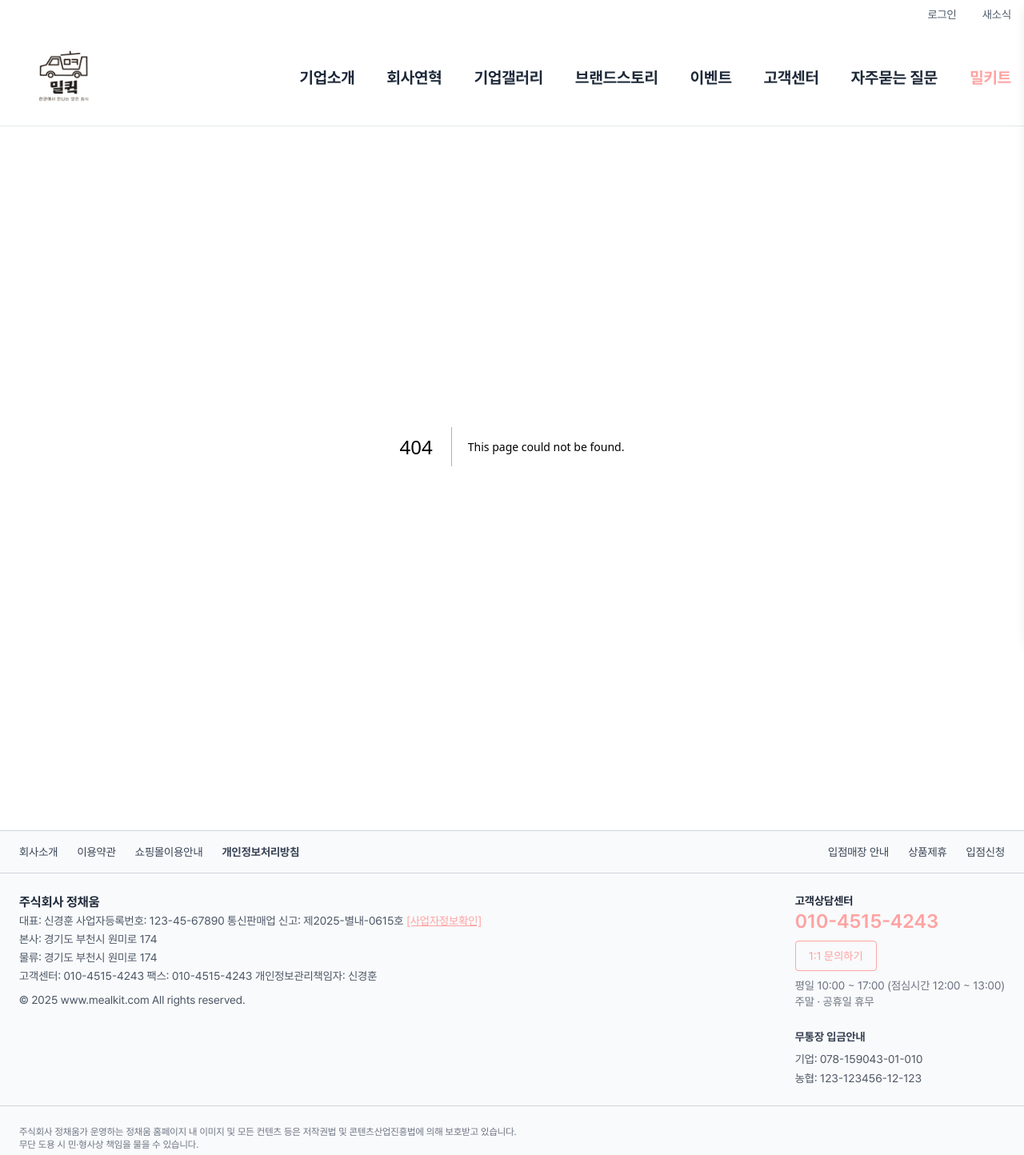
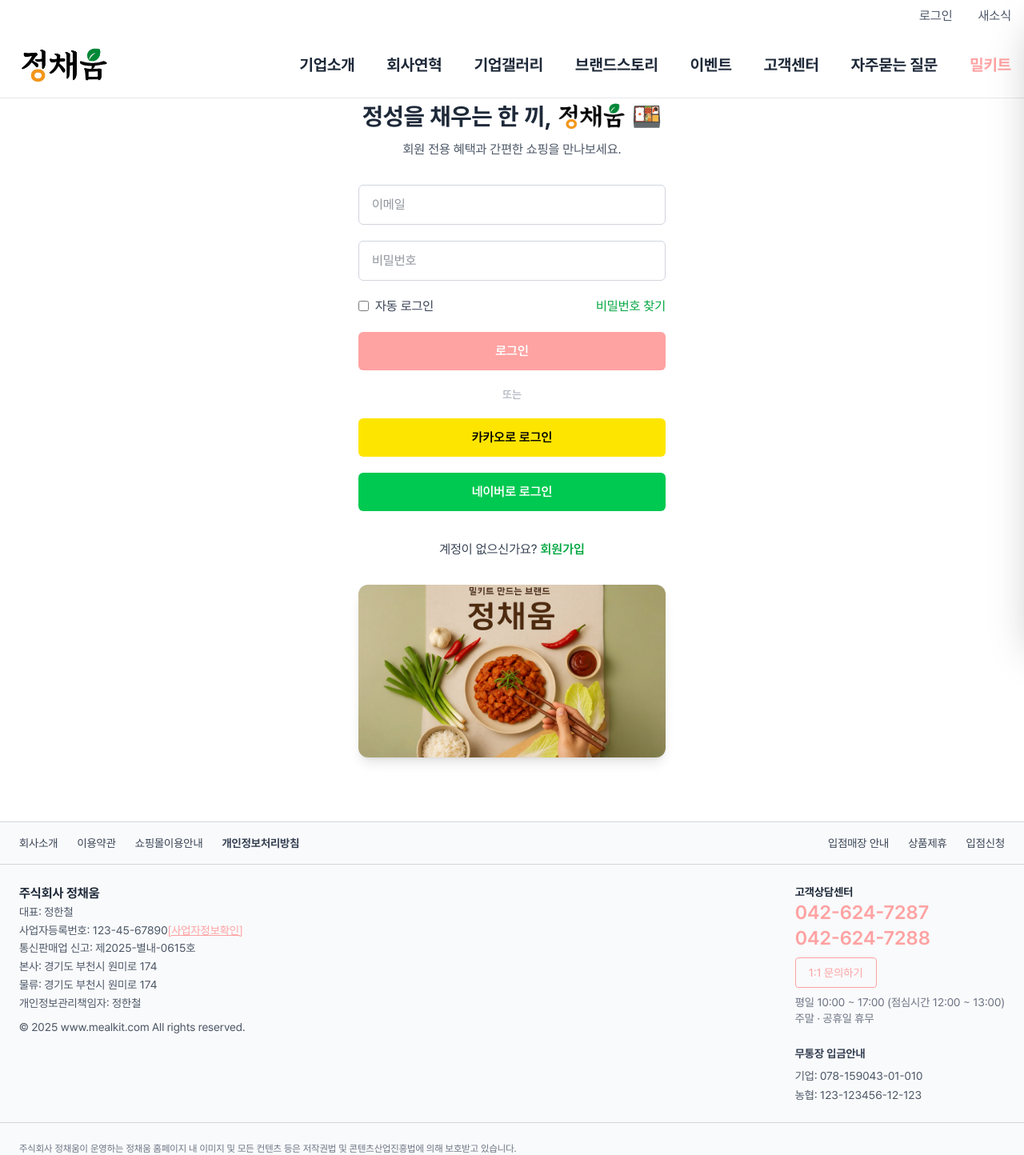
Before and after one commit to ogto/mealk, a Next.js app: page /login in a window 1280 px wide. Before the commit this address had no page. Shown: the top 1444 px of the page at 80% size. Built offline with nearby package versions, Linux system fonts and the light colour scheme.

Commit message:
[feature] login page

```diff
--- a/src/app/globals.css
+++ b/src/app/globals.css
@@ -103,6 +103,7 @@
   @apply bg-white;
   overflow-x: hidden;
   width: 100%;
+  scroll-behavior: smooth;
 }
 
 @media (prefers-color-scheme: dark) {
--- /dev/null
+++ b/src/app/login/page.tsx
@@ -0,0 +1,75 @@
+'use client'
+
+import Image from 'next/image';
+
+export default function LoginPage() {
+  return (
+    <div className="min-h-screen bg-white flex flex-col items-center justify-center px-4">
+      {/* 타이틀 */}
+      <h1 className="text-3xl font-bold text-gray-800 mb-2 flex items-center justify-center">
+        정성을 채우는 한 끼,
+        <Image
+          src="/logo/logo2.png"
+          alt="정채움 로고"
+          width={100}
+          height={32}
+        />
+        🍱
+      </h1>
+      <p className="text-base text-gray-600 mb-8">회원 전용 혜택과 간편한 쇼핑을 만나보세요.</p>
+
+      {/* 로그인 폼 */}
+      <form className="w-full max-w-sm space-y-5">
+        <input
+          type="email"
+          placeholder="이메일"
+          className="w-full border border-gray-300 rounded-md px-4 py-3 text-base text-gray-800 focus:outline-none focus:ring-2 focus:ring-red-300"
+        />
+        <input
+          type="password"
+          placeholder="비밀번호"
+          className="w-full border border-gray-300 rounded-md px-4 py-3 text-base text-gray-800 focus:outline-none focus:ring-2 focus:ring-red-300"
+        />
+        <div className="flex items-center justify-between text-base text-gray-700">
+          <label className="flex items-center">
+            <input type="checkbox" className="mr-2" />
+            자동 로그인
+          </label>
+          <a href="#" className="text-green-600 hover:underline">비밀번호 찾기</a>
+        </div>
+        <button
+          type="submit"
+          className="w-full bg-red-300 text-white py-3 text-base rounded-md font-semibold hover:bg-red-400 cursor-pointer"
+        >
+          로그인
+        </button>
+
+        {/* 소셜 로그인 구분선 */}
+        <div className="text-center text-sm text-gray-400">또는</div>
+
+        {/* 소셜 로그인 버튼 */}
+        <button className="w-full py-3 rounded-md text-base text-black bg-[#FEE500] font-semibold cursor-pointer">
+          카카오로 로그인
+        </button>
+        <button className="w-full py-3 rounded-md text-base text-white bg-green-500 font-semibold cursor-pointer">
+          네이버로 로그인
+        </button>
+
+        {/* 회원가입 링크 */}
+        <div className="text-center text-base mt-4 text-gray-700">
+          계정이 없으신가요?{' '}
+          <a href="#" className="text-green-600 font-semibold hover:underline">회원가입</a>
+        </div>
+      </form>
+      <div className="mt-8 w-full max-w-sm rounded-xl overflow-hidden shadow-lg">
+        <Image
+          src="/images/sub_banner.png"
+          alt="정채움 소개"
+          width={600}
+          height={300}
+          className="w-full h-auto object-cover"
+        />
+      </div>
+    </div>
+  )
+}
--- a/src/components/Footer.tsx
+++ b/src/components/Footer.tsx
@@ -30,15 +30,18 @@
       <div className="md:hidden border-b py-4 px-6 space-y-4 border-gray-300">
         <AccordionSection title="회사 정보" open={openInfo} onToggle={() => setOpenInfo(!openInfo)}>
           <p><strong className="text-base text-gray-800">주식회사 정채움</strong></p>
-          <p>대표: 신경훈 사업자등록번호: 123-45-67890 통신판매업 신고: 제2025-별내-0615호</p>
+          <p>대표: 정한철</p>
+          <p>사업자등록번호: 123-45-67890</p>
+          <p>통신판매업 신고: 제2025-별내-0615호</p>
           <p>본사: 경기도 부천시 원미로 174</p>
           <p>물류: 경기도 부천시 원미로 174</p>
-          <p>고객센터: 010-4515-4243 팩스: 010-4515-4243</p>
+            <p>개인정보관리책임자: 정한철</p>
           <p className="mt-2">© 2025 www.mealkit.com All rights reserved.</p>
         </AccordionSection>
 
         <AccordionSection title="고객센터" open={openSupport} onToggle={() => setOpenSupport(!openSupport)}>
-          <h4 className="text-2xl font-semibold text-red-300">010-4515-4243</h4>
+          <h4 className="text-2xl font-semibold text-red-300">042-624-7287</h4>
+          <h4 className="text-2xl font-semibold text-red-300">042-624-7288</h4>
           <a href="#" className="inline-block mt-2 px-4 py-2 border border-red-300 text-red-300 rounded hover:bg-red-300 hover:text-white transition">
             1:1 문의하기
           </a>
@@ -58,17 +61,20 @@
         <div className="max-w-screen-xl mx-auto px-6 flex justify-between gap-10">
           <address className="not-italic text-sm leading-relaxed text-gray-600">
             <p><strong className="text-base text-gray-800">주식회사 정채움</strong></p>
-            <p>대표: 신경훈 사업자등록번호: 123-45-67890 통신판매업 신고: 제2025-별내-0615호 <a href="#" target="_blank" className="underline text-red-300">[사업자정보확인]</a></p>
+            <p>대표: 정한철</p>
+            <p>사업자등록번호: 123-45-67890<a href="#" target="_blank" className="underline text-red-300">[사업자정보확인]</a></p>
+            <p>통신판매업 신고: 제2025-별내-0615호</p>
             <p>본사: 경기도 부천시 원미로 174</p>
             <p>물류: 경기도 부천시 원미로 174</p>
-            <p>고객센터: 010-4515-4243 팩스: 010-4515-4243 개인정보관리책임자: 신경훈</p>
+            <p>개인정보관리책임자: 정한철</p>
             <p className="mt-2">© 2025 www.mealkit.com All rights reserved.</p>
           </address>
 
           <div className="flex flex-col gap-6 text-sm">
             <div>
               <h3 className="font-bold text-gray-800">고객상담센터</h3>
-              <h4 className="text-2xl font-semibold text-red-300">010-4515-4243</h4>
+              <h4 className="text-2xl font-semibold text-red-300">042-624-7287</h4>
+              <h4 className="text-2xl font-semibold text-red-300">042-624-7288</h4>
               <a href="#" className="inline-block mt-2 px-4 py-2 border border-red-300 text-red-300 rounded hover:bg-red-300 hover:text-white transition">
                 1:1 문의하기
               </a>
@@ -89,7 +95,7 @@
       <div className="py-6">
         <div className="max-w-screen-xl mx-auto px-6 flex flex-col gap-4 text-xs text-gray-500">
           <p>
-            주식회사 정채움가 운영하는 정채움 홈페이지 내 이미지 및 모든 컨텐츠 등은 저작권법 및 콘텐츠산업진흥법에 의해 보호받고 있습니다.<br />
+            주식회사 정채움이 운영하는 정채움 홈페이지 내 이미지 및 모든 컨텐츠 등은 저작권법 및 콘텐츠산업진흥법에 의해 보호받고 있습니다.<br />
             무단 도용 시 민·형사상 책임을 물을 수 있습니다.
           </p>
           <p>
--- a/src/components/Header.tsx
+++ b/src/components/Header.tsx
@@ -2,7 +2,9 @@
 
 import { useState, useEffect } from 'react';
 import Image from 'next/image';
+import Link from 'next/link';
 import { Menu, X } from 'lucide-react';
+import { useRef } from 'react';
 
 const navItems = [
   { label: '기업소개', href: '#' },
@@ -17,79 +19,122 @@
 
 export default function Header() {
   const [menuOpen, setMenuOpen] = useState(false);
+  const menuRef = useRef<HTMLDivElement>(null);
 
+  // 외부 클릭 감지
   useEffect(() => {
-    document.body.style.overflow = menuOpen ? 'hidden' : 'auto';
+    function handleClickOutside(e: MouseEvent) {
+      if (menuRef.current && !menuRef.current.contains(e.target as Node)) {
+        setMenuOpen(false);
+      }
+    }
+
+    function handleKeyDown(e: KeyboardEvent) {
+      if (e.key === 'Escape') {
+        setMenuOpen(false);
+      }
+    }
+
+    if (menuOpen) {
+      document.addEventListener('mousedown', handleClickOutside);
+      document.addEventListener('keydown', handleKeyDown);
+    }
+
     return () => {
-      document.body.style.overflow = 'auto';
+      document.removeEventListener('mousedown', handleClickOutside);
+      document.removeEventListener('keydown', handleKeyDown);
     };
   }, [menuOpen]);
 
   return (
-    <header className="border-b border-gray-200 bg-white text-gray-800 w-full text-sm">
-      {/* 상단 유틸 - 데스크탑만 */}
-      <div className="hidden md:flex w-full max-w-screen-xl mx-auto justify-end gap-8 py-2 px-4 text-gray-600 text-xm">
-        <a href="#">로그인</a>
-        <a href="#">새소식</a>
+    <header className="border-b border-gray-200 bg-white text-gray-800 w-full text-sm z-50 relative">
+      {/* 상단 유틸 - 데스크탑 */}
+      <div className="hidden lg:flex w-full max-w-screen-xl mx-auto justify-end gap-8 py-2 px-4 text-gray-600 text-base">
+        <Link href="/login" className='hover:text-red-300'>로그인</Link>
+        <Link href="#" className='hover:text-red-300'>새소식</Link>
       </div>
 
       {/* 로고 + 메뉴 nav */}
       <div className="w-full max-w-screen-xl mx-auto flex items-center justify-between px-4 py-3">
         {/* 로고 */}
-        <div className="flex items-center gap-2">
+        <Link href="/" passHref>
           <Image
-            src="/logo/logo.png"
+            src="/logo/logo2.png"
             alt="정채움 로고"
             width={130}
             height={80}
-            className="hidden sm:block"
+            className="cursor-pointer"
           />
-          <div className="block sm:hidden text-lg font-bold">정채움</div>
-        </div>
+        </Link>
 
-        {/* 중앙 nav 메뉴 (데스크탑) */}
-        <nav className="hidden md:flex items-center gap-10 text-base text-gray-800 md:text-[20px] font-bold">
+        {/* 중앙 nav 메뉴 - 데스크탑 */}
+        <nav className="hidden lg:flex items-center gap-10 text-xl font-bold">
           {navItems.map((item, idx) => (
-            <a
+            <Link
               key={idx}
               href={item.href}
-              className={`transition font-bold hover:text-green-400 ${
+              className={`transition hover:text-green-400 ${
                 item.label === '밀키트' ? 'text-red-300' : 'text-gray-800'
               }`}
             >
               {item.label}
-            </a>
+            </Link>
           ))}
         </nav>
 
-        {/* 모바일 햄버거 메뉴 버튼 */}
-        <div className="md:hidden">
+        {/* 모바일 햄버거 버튼 */}
+        <div className="lg:hidden">
           <Menu className="w-6 h-6 cursor-pointer" onClick={() => setMenuOpen(true)} />
         </div>
       </div>
 
       {/* 모바일 햄버거 슬라이딩 메뉴 */}
       <div
-        className={`fixed top-0 right-0 h-full w-64 bg-white shadow-lg z-50 transform transition-transform duration-300 ${
+        ref={menuRef}
+        className={`fixed top-0 right-0 h-full w-72 bg-white shadow-2xl z-50 transform transition-transform duration-300 ${
           menuOpen ? 'translate-x-0' : 'translate-x-full'
-        }`}
+        } flex flex-col`}
       >
+        {/* 닫기 버튼 */}
         <div className="flex justify-end p-4">
-          <X className="w-6 h-6 cursor-pointer" onClick={() => setMenuOpen(false)} />
+          <X className="w-7 h-7 text-gray-600 hover:text-black cursor-pointer" onClick={() => setMenuOpen(false)} />
         </div>
-        <nav className="flex flex-col gap-4 px-6 pt-4 text-gray-800 font-medium">
+
+        {/* 메뉴 항목 */}
+        <nav className="flex flex-col gap-5 px-6 pt-2 text-gray-900 font-semibold text-2xl">
           {navItems.map((item, idx) => (
-            <a
+            <Link
               key={idx}
               href={item.href}
-              className="hover:text-red-400 transition"
+              className={`transition-all tracking-tight ${
+                item.label === '밀키트' ? 'text-red-300' : 'text-gray-800'
+              }`}
               onClick={() => setMenuOpen(false)}
             >
               {item.label}
-            </a>
+            </Link>
           ))}
         </nav>
+
+        {/* 로그인 / 새소식 */}
+        <div className="mt-auto px-6 pt-8 pb-10 border-t border-gray-200 text-base">
+          <Link
+            href="/login"
+            onClick={() => setMenuOpen(false)}
+            className="block text-lg font-bold hover:underline mb-3"
+          >
+            로그인
+          </Link>
+          <Link
+            href="#"
+            onClick={() => setMenuOpen(false)}
+            className="block text-lg font-bold hover:underline"
+          >
+            새소식
+          </Link>
+        </div>
       </div>
+
     </header>
   );
 }
--- a/src/components/company/StorySection.tsx
+++ b/src/components/company/StorySection.tsx
@@ -8,28 +8,34 @@
     title: <>더욱 신선하게 <span className="text-red-300 font-bold">채움</span></>,
     description: "원산지 확인",
     img: "/images/story/story_1.jpg",
-    href: "#",
+    href: "/",
   },
   {
     title: <>더욱더 건강하게 <span className="text-red-300 font-bold">채움</span></>,
     description: "영양표 확인",
     img: "/images/story/story_2.jpg",
-    href: "#",
+    href: "/",
   },
   {
     title: <>깨끗하게 <span className="text-red-300 font-bold">채움</span></>,
     description: "정채움의 스토리가 더 궁금하다면?",
     img: "/images/story/story_3.jpg",
-    href: "#",
+    href: "/",
   },
 ];
 
 export default function StorySection() {
   return (
-    <section className="w-full bg-white py-16 relative overflow-hidden">
+    <section className="w-full bg-white py-16 relative overflow-hidden" id="story">
       <div className="max-w-[824px] mx-auto px-4 relative">
         {/* 스토리 텍스트 */}
-        <h2 className="text-5xl lg:text-7xl font-bold text-gray-700 mb-10 lg:mb-0 lg:absolute lg:top-10 lg:left-5 z-10">
+        <h2 className="flex items-center gap-3 text-5xl lg:text-7xl font-bold text-gray-700 mb-10 lg:mb-0 lg:absolute lg:top-10 lg:left-5 z-10">
+          <Image
+            src="/images/crt.png"
+            alt="정채움 캐릭터"
+            width={100}
+            height={32}
+          />
           스토리
         </h2>
 
@@ -59,7 +65,6 @@
   return (
     <Link
       href={href}
-      target="_blank"
       className="w-full max-w-[360px] flex flex-col items-center text-center group"
     >
       <div className="w-full h-full bg-white rounded-[50px] overflow-hidden aspect-square relative">
--- a/src/components/company/VisualSection.tsx
+++ b/src/components/company/VisualSection.tsx
@@ -5,12 +5,12 @@
     <section className="bg-white w-full py-20">
       <div className="max-w-screen-xl mx-auto px-4 flex flex-col md:flex-row justify-between items-center">
         {/* 왼쪽 텍스트 영역 */}
-        <div className="flex-1 text-left">
+        <div className="flex-1 text-center">
           <h2 className="text-[60px] md:text-[104px] font-extrabold text-gray-900 leading-tight mb-6">
             Hello, <span className="text-green-400">밀키트</span>
           </h2>
           <a
-            href="/brand/story"
+            href="#story"
             className="inline-flex items-center text-red-300 hover:text-red-600 transition font-medium text-lg"
           >
             정채움 스토리 보기 &gt;
@@ -21,7 +21,7 @@
         <div className="flex-1 mt-10 md:mt-0 flex justify-center md:justify-end">
           <img
             src="/images/hello.png"
-            alt="정채움 캐릭터 일러스트"
+            alt="정채움 손인사"
             className="w-full max-w-[250px] md:max-w-[300px] h-auto"
           />
         </div>
```
Also changed, not shown: public/images/crt.png (added), public/logo/logo2.png (added).
